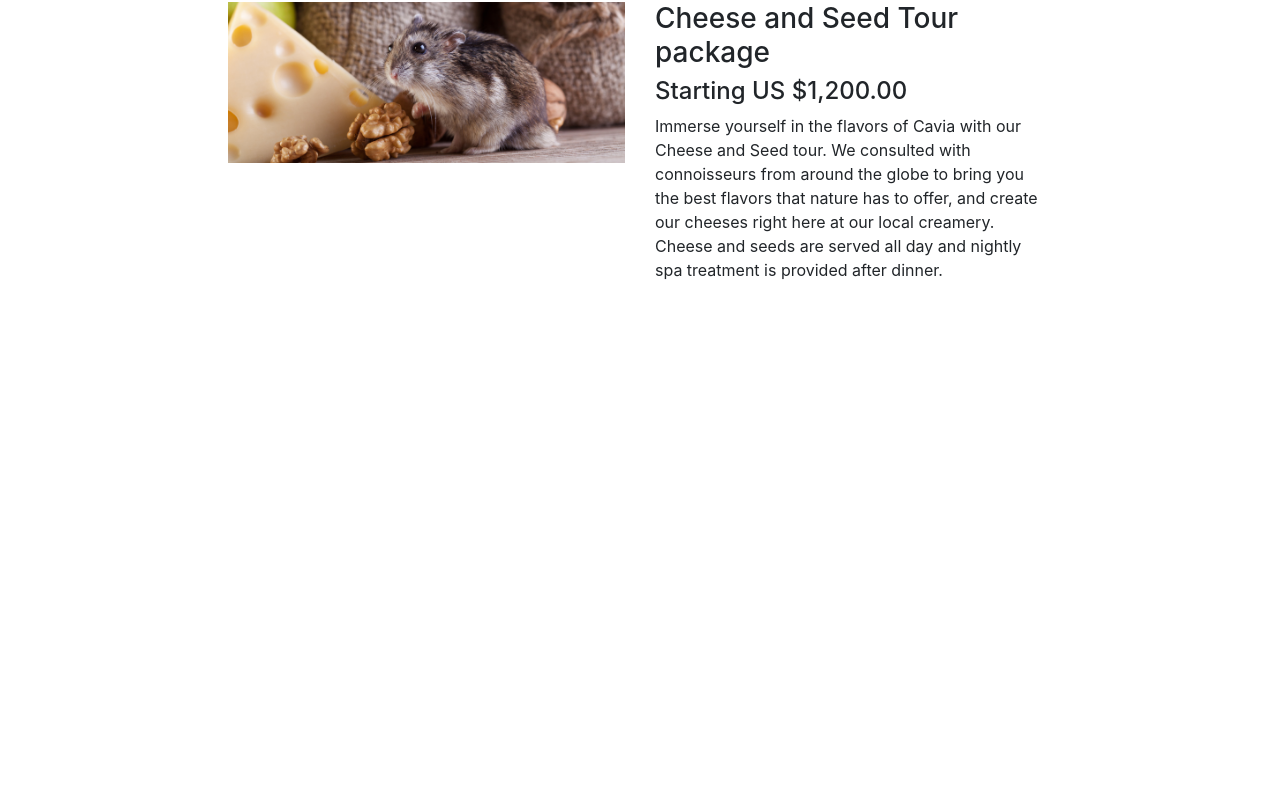
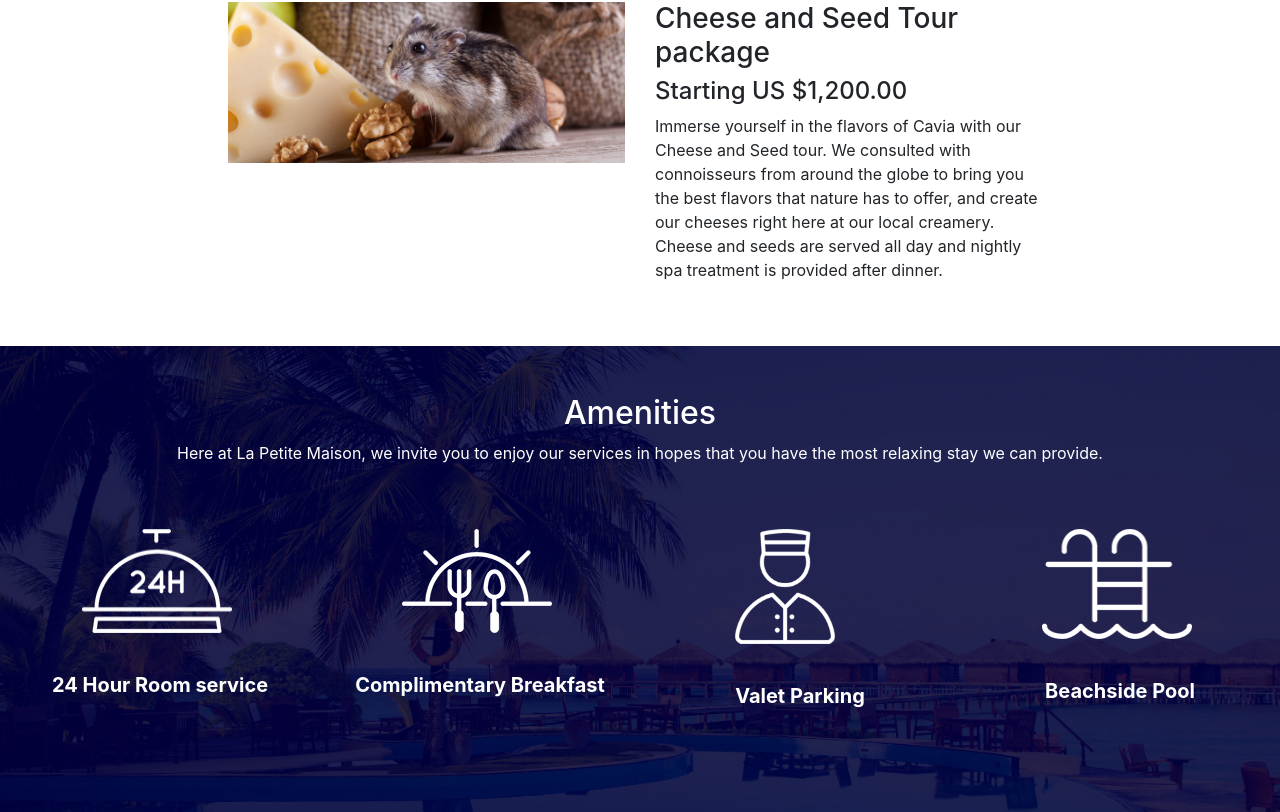
Before and after one commit to huegogh/recreate-wtih-react, a React (Create React App) app: page /hotel in a window 1280 px wide. Shown: the part 2362-3174 px from the top of the page. Before the commit the page ends 2708 px from the top, so only its background shows below. Built offline with nearby package versions, Linux system fonts and the light colour scheme.

Commit message:
add main content

```diff
--- a/src/components/hotel-components/Amenities.js
+++ b/src/components/hotel-components/Amenities.js
@@ -1,13 +1,111 @@
 import Row from 'react-bootstrap/Row';
 import Col from 'react-bootstrap/Col';
+import styled from 'styled-components';
+import twentyFour from "../../assets/hotel-assets/24hour.png";
+import breakfast from "../../assets/hotel-assets/breakfast.png";
+import valet from "../../assets/hotel-assets/valet.png";
+import pool from '../../assets/hotel-assets/pool.png';
+import bg from '../../assets/hotel-assets/bg.jpg'
 
+const Styles = styled.div`
+#amenities {
+    background-image: url(${bg});
+    background-position: center;
+    background-size: cover;
+    background-repeat: no-repeat;
+}
+
+.amenity {
+    font-size: 20px;
+    color: white;
+    font-weight: bold;
+    margin-top: 40px;
+}
+`;
 export function Amenities(props) {
-    return(
-        <Row>
-            <Col>
+    return (
+        <Styles>
+            <Row id='amenities'>
+                <Col className='my-5'>
+                    <Row className="row">
+                        <Col className="col-12 text-white text-center">
+                            <h2>Amenities</h2>
+                        </Col>
+                    </Row>
+                    <Row className="row">
+                        <Col className="col-12 text-white d-flex justify-content-center">
+                            <p>Here at La Petite Maison, we invite you to enjoy our services in hopes that you have the most relaxing stay we can provide.</p>
+                        </Col>
+                    </Row>
+                    <Row className="row my-5 d-flex justify-content-center">
+                        <Col className="col-10 col-md-3">
+                            <Row className="row d-flex justify-content-center">
+                                <Col className="col-7 d-none d-md-block">
+                                    <img
+                                        src={twentyFour}
+                                        alt="24 Hour Room Service"
+                                        height="104px" width="150px" />
+                                </Col>
+                            </Row>
+                            <Row className="row">
+                                <Col className="col d-flex justify-content-center">
+                                    <h4 className="amenity">24 Hour Room service</h4>
+                                </Col>
+                            </Row>
+                        </Col>
+                        <Col className="col-10 col-md-3">
+                            <Row className="row  d-flex justify-content-center">
+                                <Col className="col-7 d-none d-md-block">
+                                    <img
+                                        src={breakfast}
+                                        alt="Complimentary Breakfast"
+                                        height="104px" width="150px" />
+                                </Col>
+                            </Row>
+                            <Row className="row">
+                                <div className="col d-flex justify-content-center">
+                                    <h4 className="amenity">Complimentary Breakfast</h4>
+                                </div>
+                            </Row>
+                        </Col>
+                        <Col className="col-10 col-md-3">
+                            <Row className="row  d-flex justify-content-center">
+                                <Col className="col-6 d-none d-md-block">
+                                    <img
+                                        src={valet}
+                                        alt="Valet Parking"
+                                        height="115px" width="100px" />
+                                </Col>
+                            </Row>
+                            <Row className="row">
+                                <Col className="col d-flex justify-content-center">
+                                    <h4 className="amenity">Valet Parking</h4>
+                                </Col>
+                            </Row>
+                        </Col>
+                        <Col className="col-10 col-md-3">
+                            <Row className="row  d-flex justify-content-center">
+                                <Col className="col-7 d-none d-md-block">
+                                    <img
+                                        src={pool}
+                                        alt="Beachside Pool"
+                                        height="110px" width="150px" />
+                                </Col>
+                            </Row>
+                            <Row className="row">
+                                <Col className="col d-flex justify-content-center">
+                                    <h4 className="amenity">Beachside Pool</h4>
+                                </Col>
+                            </Row>
+                        </Col>
+                    </Row>
 
 
-            </Col>
-        </Row>
+                </Col>
+            </Row>
+            <Row>
+
+            </Row>
+        </Styles>
     );
 }
--- a/src/components/hotel-components/Packages.js
+++ b/src/components/hotel-components/Packages.js
@@ -11,7 +11,7 @@ const Styles = styled.div`
 
 export function Packages(props) {
     return (
-        <Styles>
+        <Styles id="packages">
             <Row className='my-3'>
       <Col>
         <h2 className="text-center">
```
